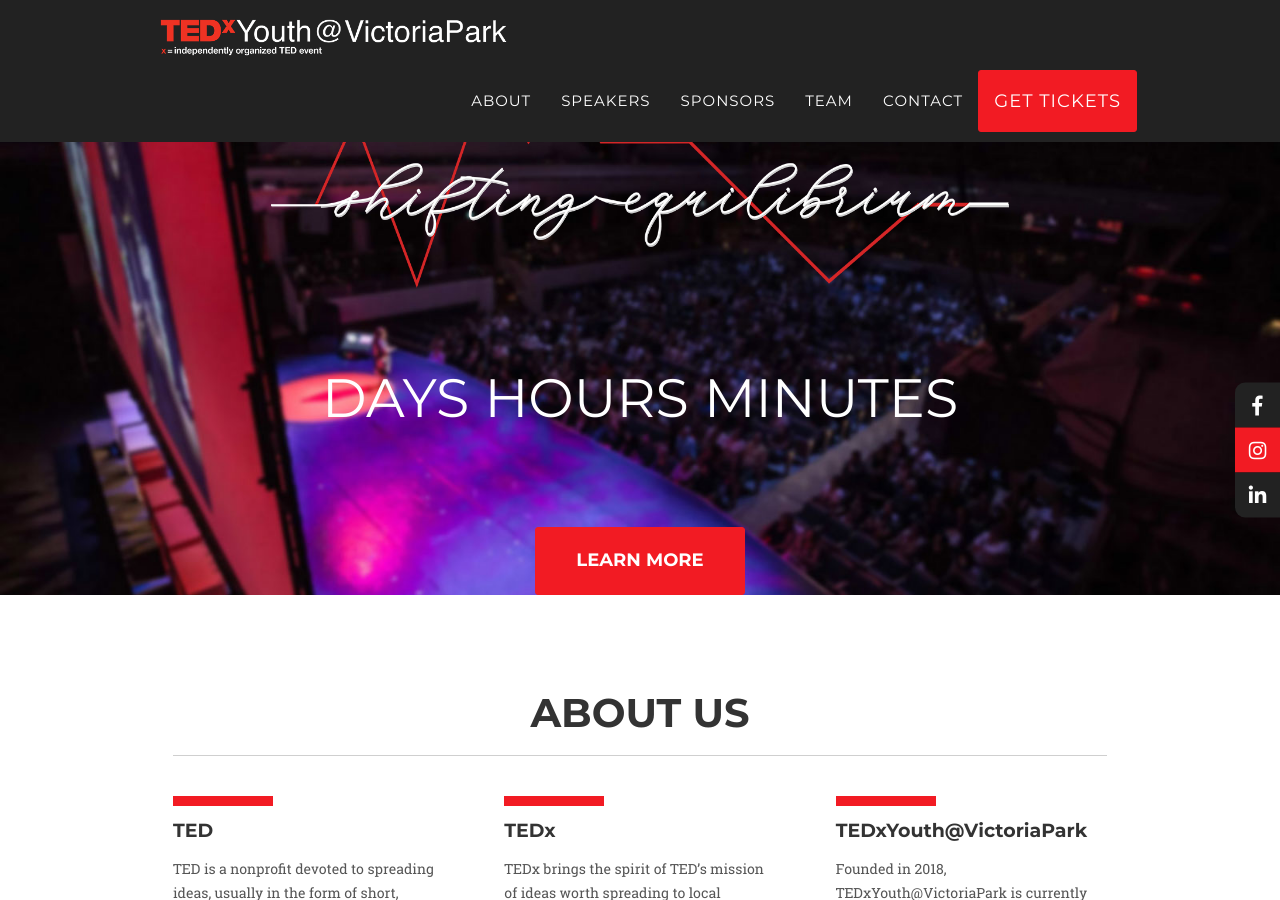
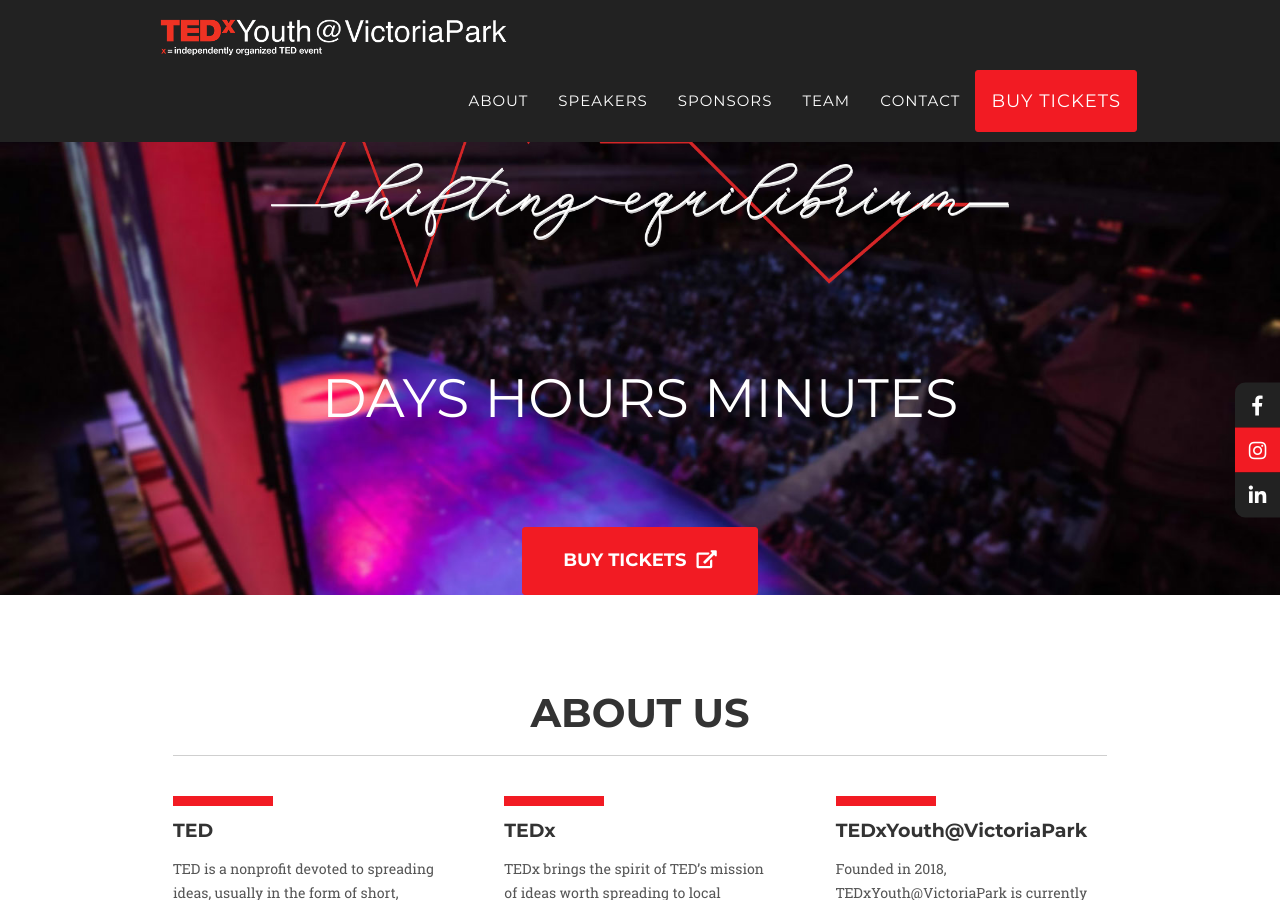
Before and after one commit to rxyang0/tedxyouthvictoriapark, a Jekyll site: the page built from index.html, in a window 1280 px wide and 900 px high. Built offline with Jekyll 4.4.1, drawn with Linux system fonts in a browser that asks for light colours; nearby versions of some CDN libraries.

Commit message:
Rename "Get Tickets" buttons to "Buy Tickets"

```diff
--- a/_includes/header.html
+++ b/_includes/header.html
@@ -24,7 +24,8 @@
           <span style="font-weight: 400;"> minutes</span>
         </div>
       </div>
-      <a href="#about" class="page-scroll btn btn-xl">Learn More</a>
+      <a class="page-scroll btn btn-xl" href="https://www.eventbrite.ca/e/tedxyouthvictoriapark-tickets-58414500343"
+          target="_blank">Buy Tickets&nbsp;&nbsp;<i class="fa fa-external-link-alt"></i></a>
     </div>
   </div>
 </header>
--- a/_includes/navbar.html
+++ b/_includes/navbar.html
@@ -36,7 +36,7 @@
         </li>
         <li>
           <a class="btn btn-xl" href="https://www.eventbrite.ca/e/tedxyouthvictoriapark-tickets-58414500343"
-              target="_blank">Get Tickets</a>
+              target="_blank">Buy Tickets</a>
         </li>
       </ul>
     </div>
--- a/tickets.html
+++ b/tickets.html
@@ -39,6 +39,6 @@
       </iframe>
     </div>
     <a class="btn btn-xl" href="https://www.eventbrite.ca/e/tedxyouthvictoriapark-tickets-58414500343"
-        target="_blank">Get Tickets&nbsp;&nbsp;<i class="fa fa-external-link-alt"></i></a>
+        target="_blank">Buy Tickets&nbsp;&nbsp;<i class="fa fa-external-link-alt"></i></a>
   </div>
 </section>
```
